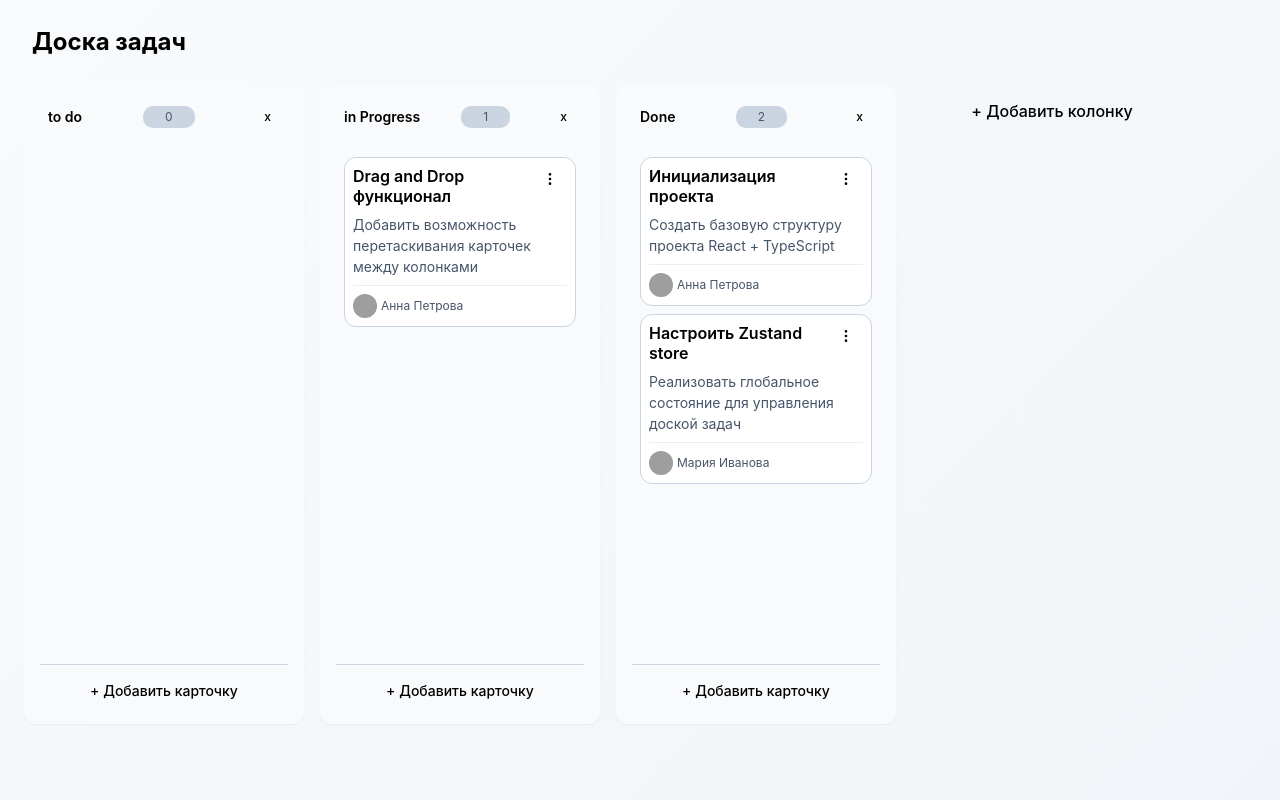
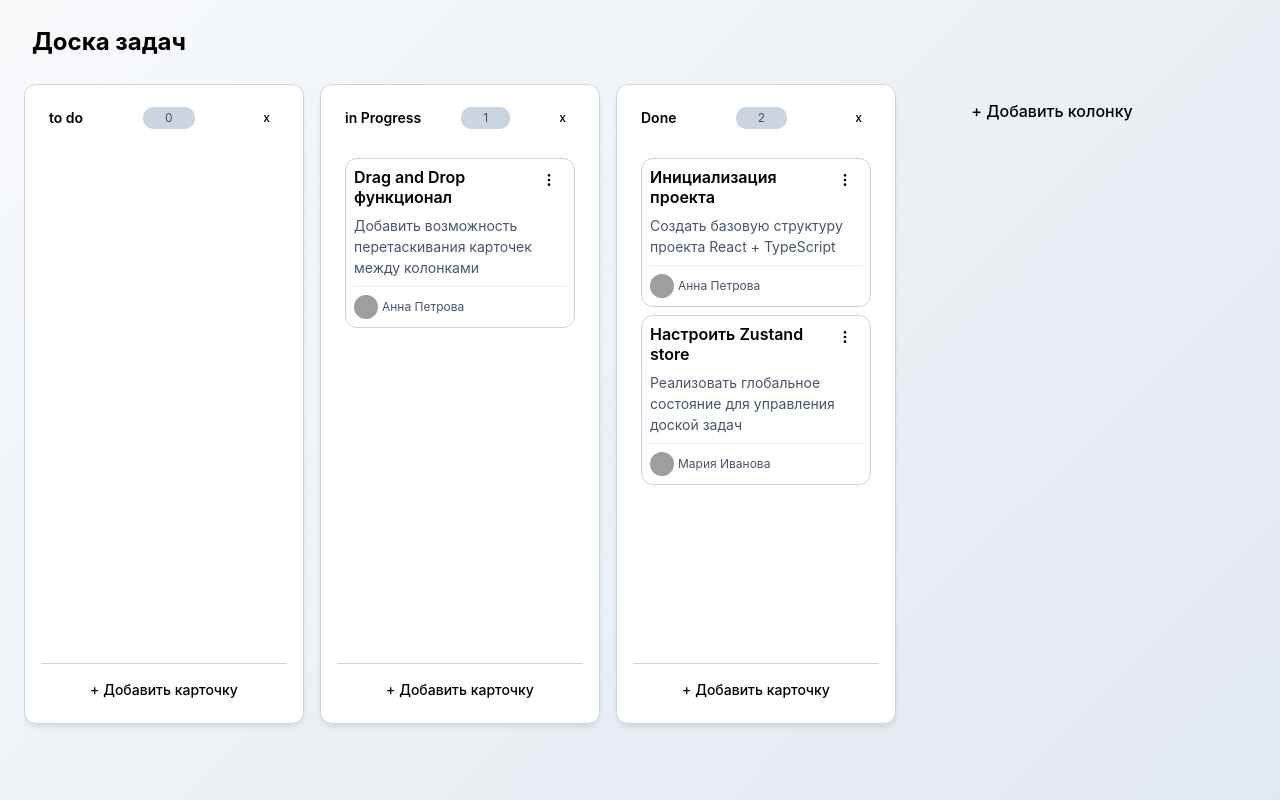
Before and after one commit to fsaidad/collaborative-task-board, a React (Vite) app: page / in a window 1280 px wide. Built offline with nearby package versions, Linux system fonts and the light colour scheme; grey boxes are pictures that could not be loaded.

Commit message:
убрал лишние вызовы которые уже не использовались

```diff
--- a/src/components/board/Board.module.css
+++ b/src/components/board/Board.module.css
@@ -2,11 +2,7 @@
   display: flex;
   flex-direction: column;
   height: 100vh;
-  background: linear-gradient(
-    135deg,
-    var(--color-bg-secondary, #f8fafc) 0%,
-    var(--color-bg-hover, #f1f5f9) 100%
-  );
+  background: linear-gradient(135deg, var(--color-bg-secondary) 0%, #e2e8f0 100%);
   padding: var(--space-lg, 20px);
   overflow: hidden;
 }
--- a/src/components/board/Board.tsx
+++ b/src/components/board/Board.tsx
@@ -18,8 +18,6 @@ export const Board = () => {
   const handleAddColumn = () => {
     setIsModalOpen(true);
   };
-
-  console.log('🟦 Board render (pure)');
 
   return (
     <div className={styles.board}>
--- a/src/components/column/Column.tsx
+++ b/src/components/column/Column.tsx
@@ -59,7 +59,7 @@ export const Column = memo(
           onConfirm={handleConfirmDelete}
           title="Удаление колонки"
           itemName={column.title}
-          message={`В колонке ${cardIds.length} карточек. Они будут удалены вместе с колонкой.`}
+          message={`Колонка будет удалена вместе с задачами внутри неё!`}
         />
         <CardModal
           initialMode="create"
--- a/src/components/tasks/CardForm/CardForm.tsx
+++ b/src/components/tasks/CardForm/CardForm.tsx
@@ -35,7 +35,7 @@ export const CardForm = ({ mode, cardId, columnId, onSuccess, onCancel }: CardFo
   }, [mode, card]);
 
   const handleSubmit = (e: React.FormEvent) => {
-    e.preventDefault(); // ← важно!
+    e.preventDefault();
     if (!title.trim()) return;
 
     if (mode === 'edit' && cardId) {
--- a/src/components/tasks/TaskCardContent/TaskCardContent.tsx
+++ b/src/components/tasks/TaskCardContent/TaskCardContent.tsx
@@ -6,18 +6,14 @@ import { ConfirmDeleteModal } from '@/components/ui/ConfirmDeleteModal/ConfirmDe
 import { CardModal } from '../CardModal/CardModal';
 
 export const TaskCardContent = memo(
-  ({ card, onClick, onAssign }: TaskCardContentProps) => {
+  ({ card, onClick }: TaskCardContentProps) => {
     const [isModalOpen, setIsModalOpen] = useState(false);
     const [modalMode, setModalMode] = useState<'view' | 'edit' | 'create'>('view');
 
     const [isDeleteModalOpen, setIsDeleteModalOpen] = useState(false);
-
     const firstAssigneeId = card.assigneIds[0];
     const deleteCard = useBoardStore(state => state.deleteCard);
-    const updateCard = useBoardStore(state => state.updateCard);
-    const users = useBoardStore(state => state.users);
 
-    // Получаем исполнителя
     const mainAssignee = useBoardStore(
       useCallback(
         state => (firstAssigneeId ? state.users[firstAssigneeId] : undefined),
@@ -45,24 +41,6 @@ export const TaskCardContent = memo(
       setIsDeleteModalOpen(false);
     }, [card.id, deleteCard]);
 
-    // Назначение (временно через prompt)
-    const handleAssign = useCallback(() => {
-      if (onAssign) {
-        onAssign(card.id);
-      } else {
-        const availableUsers = Object.values(users)
-          .map(u => `${u.id} (${u.name})`)
-          .join(', ');
-
-        const userId = prompt(`Назначить пользователя (доступны: ${availableUsers}):`);
-        if (userId && users[userId] && !card.assigneIds.includes(userId)) {
-          updateCard(card.id, {
-            assigneIds: [...card.assigneIds, userId],
-          });
-        }
-      }
-    }, [card.id, card.assigneIds, onAssign, users, updateCard]);
-
     const taskProps = {
       title: card.title,
       description: card.description,
@@ -77,7 +55,6 @@ export const TaskCardContent = memo(
       onClick: handleCardClick,
       onEdit: handleEdit,
       onDelete: handleDelete,
-      onAssign: handleAssign,
     };
 
     return (
--- a/src/components/ui/CardMenu/CardMenu.tsx
+++ b/src/components/ui/CardMenu/CardMenu.tsx
@@ -13,7 +13,6 @@ interface CardMenuProps {
 export const CardMenu = ({ onEdit, onDelete, className }: CardMenuProps) => {
   const [isOpen, setIsOpen] = useState(false);
   const [position, setPosition] = useState({ top: 0, right: 0 });
-
   const buttonRef = useRef<HTMLDivElement>(null);
   const menuRef = useRef<HTMLDivElement>(null);
 
--- a/src/components/ui/Column/Column.module.css
+++ b/src/components/ui/Column/Column.module.css
@@ -4,11 +4,12 @@
   width: 280px;
   min-height: 400px;
   max-height: 80vh;
-  background-color: var(--color-bg-secondary);
+  background-color: var(--color-bg-card);
   border-radius: var(--radius-lg);
   padding: var(--space-md);
   gap: var(--space-md);
-  box-shadow: var(--shadow-sm);
+  border: 1px solid var(--color-border);
+  box-shadow: var(--shadow-md);
 }
 
 .cardsOver {
```
